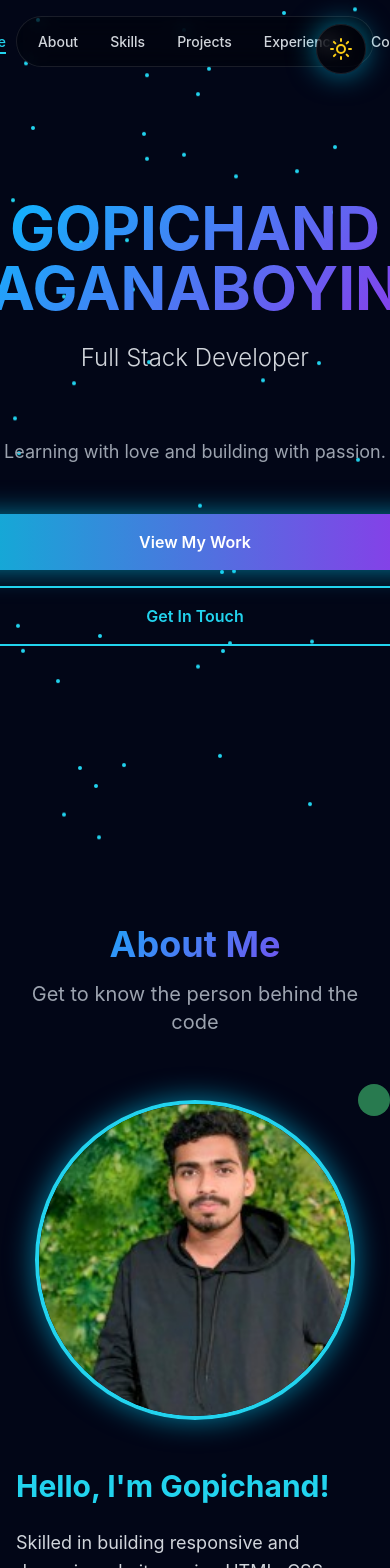
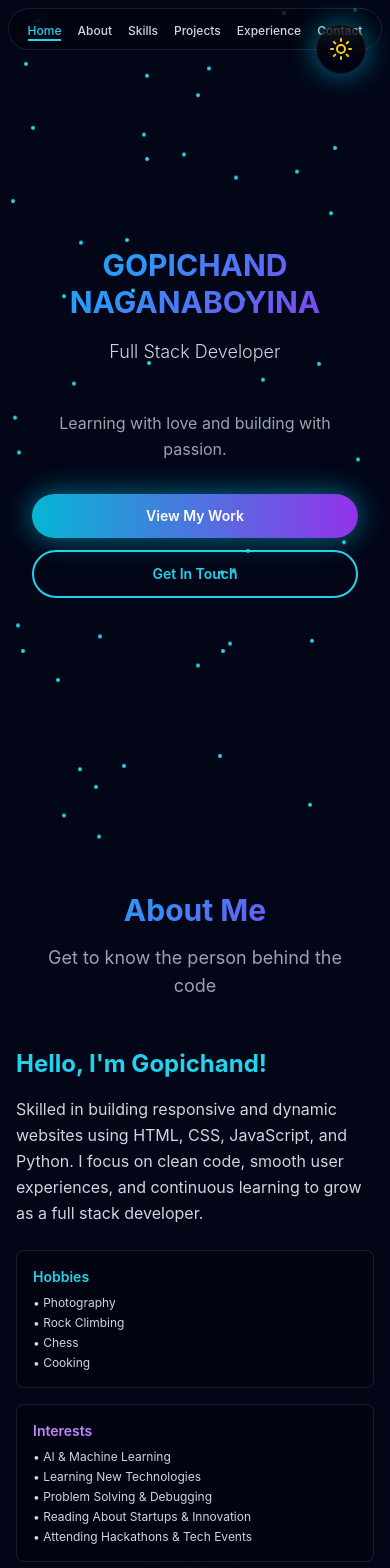
Before and after one commit to gopichand577/myportfolio11, a React (Vite) app: page / in a window 390 px wide. Shown: the top 1568 px of the page. Built offline with nearby package versions, Linux system fonts and the light colour scheme.

Commit message:
Refactor: Make site responsive
Implement responsive design for all screen sizes using flexible layouts, scalable fonts, and percentage-based widths.

```diff
--- a/src/components/About.tsx
+++ b/src/components/About.tsx
@@ -1,38 +1,38 @@
 
 const About = () => {
   return (
-    <section id="about" className="py-20 px-4">
+    <section id="about" className="py-12 sm:py-16 lg:py-20 px-4 sm:px-6 lg:px-8">
       <div className="max-w-6xl mx-auto">
-        <div className="text-center mb-16">
-          <h2 className="text-4xl md:text-5xl font-bold mb-4 text-gradient">About Me</h2>
-          <p className="text-xl text-gray-600 dark:text-gray-400">Get to know the person behind the code</p>
+        <div className="text-center mb-12 sm:mb-16">
+          <h2 className="text-3xl sm:text-4xl md:text-5xl font-bold mb-4 text-gradient">About Me</h2>
+          <p className="text-lg sm:text-xl text-gray-600 dark:text-gray-400 px-4">Get to know the person behind the code</p>
         </div>
 
-        <div className="grid lg:grid-cols-2 gap-12 items-center">
-          <div className="animate-fade-in-up">
-            <div className="relative">
-              <div className="w-80 h-80 mx-auto rounded-full overflow-hidden border-4 border-cyan-400 animate-glow">
+        <div className="grid lg:grid-cols-2 gap-8 sm:gap-12 items-center">
+          <div className="animate-fade-in-up order-2 lg:order-1">
+            <div className="relative flex justify-center">
+              <div className="w-64 h-64 sm:w-80 sm:h-80 rounded-full overflow-hidden border-4 border-cyan-400 animate-glow">
                 <img
                   src="/lovable-uploads/d9f3de93-053a-4947-bc2c-ff2fb266e405.png"
                   alt="Gopichand Naganaboyina"
                   className="w-full h-full object-cover"
                 />
               </div>
-              <div className="absolute -top-4 -right-4 w-8 h-8 bg-green-400 rounded-full animate-pulse"></div>
+              <div className="absolute -top-2 sm:-top-4 -right-2 sm:-right-4 w-6 h-6 sm:w-8 sm:h-8 bg-green-400 rounded-full animate-pulse"></div>
             </div>
           </div>
 
-          <div className="animate-fade-in-up">
-            <h3 className="text-3xl font-bold mb-6 text-cyan-400">Hello, I'm Gopichand!</h3>
-            <p className="text-lg text-gray-600 dark:text-gray-300 mb-6 leading-relaxed">
+          <div className="animate-fade-in-up order-1 lg:order-2">
+            <h3 className="text-2xl sm:text-3xl font-bold mb-4 sm:mb-6 text-cyan-400">Hello, I'm Gopichand!</h3>
+            <p className="text-base sm:text-lg text-gray-600 dark:text-gray-300 mb-6 leading-relaxed">
               Skilled in building responsive and dynamic websites using HTML, CSS, JavaScript, and Python.
               I focus on clean code, smooth user experiences, and continuous learning to grow as a full stack developer.
             </p>
 
-            <div className="grid grid-cols-2 gap-6">
+            <div className="grid grid-cols-1 sm:grid-cols-2 gap-4 sm:gap-6">
               <div className="glass-effect p-4 rounded-lg">
-                <h4 className="font-semibold text-cyan-400 mb-2">Hobbies</h4>
-                <ul className="text-sm text-gray-600 dark:text-gray-300 space-y-1">
+                <h4 className="font-semibold text-cyan-400 mb-2 text-sm sm:text-base">Hobbies</h4>
+                <ul className="text-xs sm:text-sm text-gray-600 dark:text-gray-300 space-y-1">
                   <li>• Photography</li>
                   <li>• Rock Climbing</li>
                   <li>• Chess</li>
@@ -40,8 +40,8 @@ const About = () => {
                 </ul>
               </div>
               <div className="glass-effect p-4 rounded-lg">
-                <h4 className="font-semibold text-purple-400 mb-2">Interests</h4>
-                <ul className="text-sm text-gray-600 dark:text-gray-300 space-y-1">
+                <h4 className="font-semibold text-purple-400 mb-2 text-sm sm:text-base">Interests</h4>
+                <ul className="text-xs sm:text-sm text-gray-600 dark:text-gray-300 space-y-1">
                   <li>• AI & Machine Learning</li>
                   <li>• Learning New Technologies</li>
                   <li>• Problem Solving & Debugging</li>
--- a/src/components/Experience.tsx
+++ b/src/components/Experience.tsx
@@ -31,57 +31,57 @@ const Experience = () => {
   ];
 
   return (
-    <section id="experience" className="py-20 px-4 bg-gray-50 dark:bg-gray-900">
+    <section id="experience" className="py-12 sm:py-16 lg:py-20 px-4 sm:px-6 lg:px-8 bg-gray-50 dark:bg-gray-900">
       <div className="max-w-6xl mx-auto">
-        <div className="text-center mb-16">
-          <h2 className="text-4xl md:text-5xl font-bold mb-4 text-gradient">Education & Certifications</h2>
-          <p className="text-xl text-gray-600 dark:text-gray-400">My academic journey</p>
+        <div className="text-center mb-12 sm:mb-16">
+          <h2 className="text-3xl sm:text-4xl md:text-5xl font-bold mb-4 text-gradient">Education & Certifications</h2>
+          <p className="text-lg sm:text-xl text-gray-600 dark:text-gray-400 px-4">My academic journey</p>
         </div>
 
-        <div className="max-w-3xl mx-auto">
-          <div className="mb-12">
-            <h3 className="text-2xl font-bold mb-8 text-cyan-400">Education</h3>
-            <div className="space-y-8">
+        <div className="max-w-4xl mx-auto">
+          <div className="mb-8 sm:mb-12">
+            <h3 className="text-xl sm:text-2xl font-bold mb-6 sm:mb-8 text-cyan-400">Education</h3>
+            <div className="space-y-6 sm:space-y-8">
               {education.map((edu, index) => (
                 <div
                   key={edu.institution}
-                  className="glass-effect p-6 rounded-xl hover:scale-105 transition-all duration-300 animate-fade-in-up"
+                  className="glass-effect p-4 sm:p-6 rounded-xl hover:scale-105 transition-all duration-300 animate-fade-in-up"
                   style={{ animationDelay: `${index * 0.1}s` }}
                 >
-                  <div className="flex items-start justify-between mb-4">
-                    <div>
-                      <h4 className="text-lg font-bold text-purple-400">{edu.degree}</h4>
-                      <p className="text-cyan-400 font-medium">{edu.institution}</p>
+                  <div className="flex flex-col sm:flex-row sm:items-start sm:justify-between mb-4 gap-2">
+                    <div className="flex-1">
+                      <h4 className="text-base sm:text-lg font-bold text-purple-400 mb-1">{edu.degree}</h4>
+                      <p className="text-cyan-400 font-medium text-sm sm:text-base">{edu.institution}</p>
                     </div>
-                    <span className="text-sm text-gray-500 bg-gray-200 dark:bg-gray-700 px-3 py-1 rounded-full">
+                    <span className="text-xs sm:text-sm text-gray-500 bg-gray-200 dark:bg-gray-700 px-3 py-1 rounded-full self-start">
                       {edu.period}
                     </span>
                   </div>
-                  <p className="text-gray-600 dark:text-gray-300">{edu.gpa}</p>
+                  <p className="text-gray-600 dark:text-gray-300 text-sm sm:text-base">{edu.gpa}</p>
                 </div>
               ))}
             </div>
           </div>
 
           <div>
-            <h3 className="text-2xl font-bold mb-8 text-purple-400">Certifications</h3>
-            <div className="space-y-8">
+            <h3 className="text-xl sm:text-2xl font-bold mb-6 sm:mb-8 text-purple-400">Certifications</h3>
+            <div className="space-y-6 sm:space-y-8">
               {certifications.map((cert, index) => (
                 <div
                   key={cert.institution + cert.degree}
-                  className="glass-effect p-6 rounded-xl hover:scale-105 transition-all duration-300 animate-fade-in-up"
+                  className="glass-effect p-4 sm:p-6 rounded-xl hover:scale-105 transition-all duration-300 animate-fade-in-up"
                   style={{ animationDelay: `${(index + education.length) * 0.1}s` }}
                 >
-                  <div className="flex items-start justify-between mb-4">
-                    <div>
-                      <h4 className="text-lg font-bold text-purple-400">{cert.degree}</h4>
-                      <p className="text-cyan-400 font-medium">{cert.institution}</p>
+                  <div className="flex flex-col sm:flex-row sm:items-start sm:justify-between mb-4 gap-2">
+                    <div className="flex-1">
+                      <h4 className="text-base sm:text-lg font-bold text-purple-400 mb-1">{cert.degree}</h4>
+                      <p className="text-cyan-400 font-medium text-sm sm:text-base">{cert.institution}</p>
                     </div>
-                    <span className="text-sm text-gray-500 bg-gray-200 dark:bg-gray-700 px-3 py-1 rounded-full">
+                    <span className="text-xs sm:text-sm text-gray-500 bg-gray-200 dark:bg-gray-700 px-3 py-1 rounded-full self-start">
                       {cert.period}
                     </span>
                   </div>
-                  <p className="text-gray-600 dark:text-gray-300">{cert.gpa}</p>
+                  <p className="text-gray-600 dark:text-gray-300 text-sm sm:text-base">{cert.gpa}</p>
                 </div>
               ))}
             </div>
@@ -89,8 +89,8 @@ const Experience = () => {
         </div>
 
         {/* Resume Download */}
-        <div className="text-center mt-16">
-          <button className="px-8 py-4 bg-gradient-to-r from-cyan-500 to-purple-600 text-white rounded-full font-semibold text-lg transition-all duration-300 hover:scale-105 animate-glow">
+        <div className="text-center mt-12 sm:mt-16">
+          <button className="w-full sm:w-auto px-6 sm:px-8 py-3 sm:py-4 bg-gradient-to-r from-cyan-500 to-purple-600 text-white rounded-full font-semibold text-base sm:text-lg transition-all duration-300 hover:scale-105 animate-glow">
             Download Resume PDF
           </button>
         </div>
--- a/src/components/Hero.tsx
+++ b/src/components/Hero.tsx
@@ -22,7 +22,7 @@ const Hero = () => {
   }, []);
 
   return (
-    <section id="home" className="min-h-screen flex items-center justify-center relative overflow-hidden">
+    <section id="home" className="min-h-screen flex items-center justify-center relative overflow-hidden px-4 sm:px-6 lg:px-8">
       {/* Animated background particles */}
       <div className="absolute inset-0 pointer-events-none">
         {[...Array(50)].map((_, i) => (
@@ -39,30 +39,30 @@ const Hero = () => {
         ))}
       </div>
 
-      <div className="text-center z-10 max-w-4xl mx-auto px-4">
+      <div className="text-center z-10 max-w-7xl mx-auto w-full">
         <div className="animate-fade-in-up">
-          <h1 className="text-6xl md:text-8xl font-bold mb-6 text-gradient">
+          <h1 className="text-3xl sm:text-4xl md:text-6xl lg:text-7xl xl:text-8xl font-bold mb-4 sm:mb-6 text-gradient leading-tight break-words">
             GOPICHAND NAGANABOYINA
           </h1>
-          <div className="h-16 mb-8">
-            <p className="text-2xl md:text-3xl font-light text-gray-600 dark:text-gray-300">
+          <div className="h-12 sm:h-14 md:h-16 mb-6 sm:mb-8">
+            <p className="text-lg sm:text-xl md:text-2xl lg:text-3xl font-light text-gray-600 dark:text-gray-300">
               {text}
               {isTyping && <span className="animate-pulse">|</span>}
             </p>
           </div>
-          <p className="text-lg md:text-xl text-gray-600 dark:text-gray-400 mb-12 max-w-2xl mx-auto">
+          <p className="text-base sm:text-lg md:text-xl text-gray-600 dark:text-gray-400 mb-8 sm:mb-12 max-w-2xl mx-auto leading-relaxed px-4">
             Learning with love and building with passion.
           </p>
-          <div className="flex flex-col sm:flex-row gap-4 justify-center">
+          <div className="flex flex-col sm:flex-row gap-3 sm:gap-4 justify-center items-center px-4">
             <button
               onClick={() => document.getElementById('projects')?.scrollIntoView({ behavior: 'smooth' })}
-              className="px-8 py-4 bg-gradient-to-r from-cyan-500 to-purple-600 text-white rounded-full font-semibold transition-all duration-300 hover:scale-105 animate-glow"
+              className="w-full sm:w-auto px-6 sm:px-8 py-3 sm:py-4 bg-gradient-to-r from-cyan-500 to-purple-600 text-white rounded-full font-semibold transition-all duration-300 hover:scale-105 animate-glow text-sm sm:text-base"
             >
               View My Work
             </button>
             <button
               onClick={() => document.getElementById('contact')?.scrollIntoView({ behavior: 'smooth' })}
-              className="px-8 py-4 border-2 border-cyan-400 text-cyan-400 rounded-full font-semibold transition-all duration-300 hover:bg-cyan-400 hover:text-white hover:scale-105"
+              className="w-full sm:w-auto px-6 sm:px-8 py-3 sm:py-4 border-2 border-cyan-400 text-cyan-400 rounded-full font-semibold transition-all duration-300 hover:bg-cyan-400 hover:text-white hover:scale-105 text-sm sm:text-base"
             >
               Get In Touch
             </button>
--- a/src/components/Navigation.tsx
+++ b/src/components/Navigation.tsx
@@ -42,15 +42,15 @@ const Navigation = () => {
   };
 
   return (
-    <nav className="fixed top-0 left-0 right-0 z-40 p-4">
+    <nav className="fixed top-0 left-0 right-0 z-40 p-2 sm:p-4">
       <div className="max-w-6xl mx-auto">
-        <div className="glass-effect rounded-full px-6 py-3">
-          <ul className="flex space-x-8 justify-center">
+        <div className="glass-effect rounded-full px-3 sm:px-6 py-2 sm:py-3 overflow-x-auto">
+          <ul className="flex space-x-4 sm:space-x-8 justify-center min-w-max sm:min-w-0">
             {navItems.map((item) => (
               <li key={item.id}>
                 <button
                   onClick={() => scrollToSection(item.id)}
-                  className={`text-sm font-medium transition-all duration-300 hover:text-cyan-400 ${
+                  className={`text-xs sm:text-sm font-medium transition-all duration-300 hover:text-cyan-400 whitespace-nowrap ${
                     activeSection === item.id
                       ? 'text-cyan-400 border-b-2 border-cyan-400'
                       : 'text-gray-600 dark:text-gray-300'
--- a/src/components/Projects.tsx
+++ b/src/components/Projects.tsx
@@ -1,18 +1,18 @@
 
 const Projects = () => {
   return (
-    <section id="projects" className="py-20 px-4">
+    <section id="projects" className="py-12 sm:py-16 lg:py-20 px-4 sm:px-6 lg:px-8">
       <div className="max-w-6xl mx-auto">
-        <div className="text-center mb-16">
-          <h2 className="text-4xl md:text-5xl font-bold mb-4 text-gradient">Projects</h2>
-          <p className="text-xl text-gray-600 dark:text-gray-400">Coming Soon</p>
+        <div className="text-center mb-12 sm:mb-16">
+          <h2 className="text-3xl sm:text-4xl md:text-5xl font-bold mb-4 text-gradient">Projects</h2>
+          <p className="text-lg sm:text-xl text-gray-600 dark:text-gray-400 px-4">Coming Soon</p>
         </div>
 
         <div className="text-center">
-          <p className="text-lg text-gray-600 dark:text-gray-300 mb-8">
+          <p className="text-base sm:text-lg text-gray-600 dark:text-gray-300 mb-6 sm:mb-8 px-4">
             I'm currently working on exciting projects that will be showcased here soon.
           </p>
-          <div className="w-24 h-1 bg-gradient-to-r from-cyan-500 to-purple-600 mx-auto rounded-full"></div>
+          <div className="w-16 sm:w-24 h-1 bg-gradient-to-r from-cyan-500 to-purple-600 mx-auto rounded-full"></div>
         </div>
       </div>
     </section>
--- a/src/components/Skills.tsx
+++ b/src/components/Skills.tsx
@@ -35,7 +35,7 @@ const Skills = () => {
   }, []);
 
   const SkillBar = ({ skill, index }: { skill: { name: string; level: number }, index: number }) => (
-    <div className="mb-6" style={{ animationDelay: `${index * 0.1}s` }}>
+    <div className="mb-4 sm:mb-6" style={{ animationDelay: `${index * 0.1}s` }}>
       <div className="flex justify-between mb-2">
         <span className="text-sm font-medium">{skill.name}</span>
         <span className="text-sm text-cyan-400">{skill.level}%</span>
@@ -52,17 +52,17 @@ const Skills = () => {
   );
 
   return (
-    <section id="skills" className="py-20 px-4 bg-gray-50 dark:bg-gray-900">
+    <section id="skills" className="py-12 sm:py-16 lg:py-20 px-4 sm:px-6 lg:px-8 bg-gray-50 dark:bg-gray-900">
       <div className="max-w-6xl mx-auto">
-        <div className="text-center mb-16">
-          <h2 className="text-4xl md:text-5xl font-bold mb-4 text-gradient">Skills & Expertise</h2>
-          <p className="text-xl text-gray-600 dark:text-gray-400">Technologies and tools I work with</p>
+        <div className="text-center mb-12 sm:mb-16">
+          <h2 className="text-3xl sm:text-4xl md:text-5xl font-bold mb-4 text-gradient">Skills & Expertise</h2>
+          <p className="text-lg sm:text-xl text-gray-600 dark:text-gray-400 px-4">Technologies and tools I work with</p>
         </div>
 
-        <div className="grid lg:grid-cols-2 gap-12">
-          <div className="glass-effect p-8 rounded-2xl">
-            <h3 className="text-2xl font-bold mb-8 text-cyan-400 flex items-center">
-              <div className="w-8 h-8 bg-cyan-400 rounded-full mr-3"></div>
+        <div className="grid lg:grid-cols-2 gap-8 sm:gap-12">
+          <div className="glass-effect p-6 sm:p-8 rounded-2xl">
+            <h3 className="text-xl sm:text-2xl font-bold mb-6 sm:mb-8 text-cyan-400 flex items-center">
+              <div className="w-6 h-6 sm:w-8 sm:h-8 bg-cyan-400 rounded-full mr-3"></div>
               Technical Skills
             </h3>
             {technicalSkills.map((skill, index) => (
@@ -70,9 +70,9 @@ const Skills = () => {
             ))}
           </div>
 
-          <div className="glass-effect p-8 rounded-2xl">
-            <h3 className="text-2xl font-bold mb-8 text-purple-400 flex items-center">
-              <div className="w-8 h-8 bg-purple-400 rounded-full mr-3"></div>
+          <div className="glass-effect p-6 sm:p-8 rounded-2xl">
+            <h3 className="text-xl sm:text-2xl font-bold mb-6 sm:mb-8 text-purple-400 flex items-center">
+              <div className="w-6 h-6 sm:w-8 sm:h-8 bg-purple-400 rounded-full mr-3"></div>
               Soft Skills
             </h3>
             {softSkills.map((skill, index) => (
@@ -81,17 +81,17 @@ const Skills = () => {
           </div>
         </div>
 
-        <div className="mt-16 grid grid-cols-2 md:grid-cols-4 gap-8">
+        <div className="mt-12 sm:mt-16 grid grid-cols-2 md:grid-cols-4 gap-4 sm:gap-8">
           {['Python', 'C', 'Java', 'SQL'].map((tech, index) => (
             <div
               key={tech}
-              className="glass-effect p-6 rounded-xl text-center hover:scale-105 transition-transform duration-300"
+              className="glass-effect p-4 sm:p-6 rounded-xl text-center hover:scale-105 transition-transform duration-300"
               style={{ animationDelay: `${index * 0.1}s` }}
             >
-              <div className="w-16 h-16 bg-gradient-to-r from-cyan-500 to-purple-600 rounded-full mx-auto mb-4 flex items-center justify-center">
-                <span className="text-white font-bold text-lg">{tech[0]}</span>
+              <div className="w-12 h-12 sm:w-16 sm:h-16 bg-gradient-to-r from-cyan-500 to-purple-600 rounded-full mx-auto mb-3 sm:mb-4 flex items-center justify-center">
+                <span className="text-white font-bold text-sm sm:text-lg">{tech[0]}</span>
               </div>
-              <h4 className="font-semibold">{tech}</h4>
+              <h4 className="font-semibold text-sm sm:text-base">{tech}</h4>
             </div>
           ))}
         </div>
--- a/src/pages/Index.tsx
+++ b/src/pages/Index.tsx
@@ -10,7 +10,7 @@ import Contact from '@/components/Contact';
 
 const Index = () => {
   return (
-    <div className="min-h-screen bg-background text-foreground">
+    <div className="min-h-screen bg-background text-foreground overflow-x-hidden">
       <ThemeToggle />
       <Navigation />
       <Hero />
@@ -20,8 +20,8 @@ const Index = () => {
       <Experience />
       <Contact />
 
-      <footer className="py-8 text-center text-gray-600 dark:text-gray-400 border-t border-gray-200 dark:border-gray-700">
-        <p>&copy; 2025 GOPICHAND NAGANABOYINA. All rights reserved.</p>
+      <footer className="py-6 sm:py-8 text-center text-gray-600 dark:text-gray-400 border-t border-gray-200 dark:border-gray-700 px-4">
+        <p className="text-sm sm:text-base">&copy; 2025 GOPICHAND NAGANABOYINA. All rights reserved.</p>
       </footer>
     </div>
   );
```
Also changed, not shown: src/components/Contact.tsx (+34 -34 lines).
